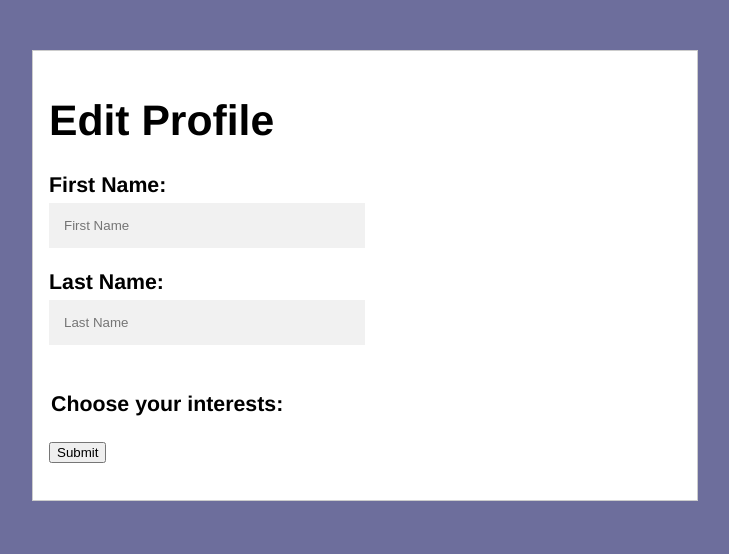
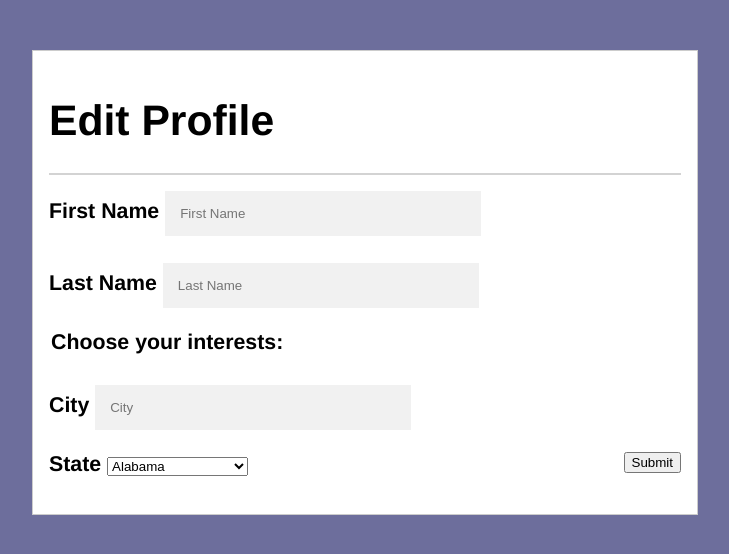
Before and after one commit to GabrielGonzalezDiaz/friends_finder, a Python web app: template templates/edit_profile.html in a window 1280 px wide. Shown: the top 554 px of the page, without its empty margins (275-1004 px from the left). Run offline with Jinja, Linux system fonts and the light colour scheme; the template is opened without the code that fills it, so the values that code supplies are empty.

Commit message:
fixed edit_profile

```diff
--- a/templates/edit_profile.html
+++ b/templates/edit_profile.html
@@ -7,50 +7,85 @@
 
     <body><center>
     <div id="profile">
-        <h1>Edit Profile</h1>
+        <h1>Edit Profile</h1><hr>
 
-        <form method="post" action="/profile-save"><b>First Name:  </b><br>
+        <form id="form" method="post" action="/profile-save">
+
+            <label for="first-name"><b >First Name</b></label>
             <input type="text" placeholder="First Name" name="name" value="{{name}}"><br>
 
-        <form method="post" action="/profile-save"><b>Last Name:  </b></br>
-        <input type="text" placeholder="Last Name" name="name" value="{{name}}">
-
-        <br><br>
+            <label for="last-name"><b>Last Name</b></label>
+            <input type="text" placeholder="Last Name" name="name" value="{{name}}"><br>
 
             <legend><b>Choose your interests:</b></legend>
-
-
-        <form method="post" action="/profile-interest">
-
             {% for interest in interest_list %}
-
                 <div>
                     <input type="checkbox" name={{interest}} value="{{interest}}">
                     <label for={{interest}}> {{interest}} </label>
                 </div>
-
-        <!-- <div>
-            <input type="checkbox" name="games" value="True">
-            <label for="games"> Games </label>
-        </div>
-        <div>
-            <input type="checkbox" name="sports" value="True">
-            <label for="sports"> Sports </label>
-        </div>
-        <div>
-            <input type="checkbox" name="music" value="True">
-            <label for="music"> Music </label>
-        </div> -->
             {% endfor %}
             <br>
-        <button type="submit">Submit </button>
+
+            <label for="city"><b>City</b></label>
+            <input type="text" placeholder="City" name="city" required><br>
+
+            <label for="state"><b>State</b></label>
+            <select>
+                <option value="AL">Alabama</option>
+                <option value="AK">Alaska</option>
+                <option value="AZ">Arizona</option>
+                <option value="AR">Arkansas</option>
+                <option value="CA">California</option>
+                <option value="CO">Colorado</option>
+                <option value="CT">Connecticut</option>
+                <option value="DE">Delaware</option>
+                <option value="DC">District Of Columbia</option>
+                <option value="FL">Florida</option>
+                <option value="GA">Georgia</option>
+                <option value="HI">Hawaii</option>
+                <option value="ID">Idaho</option>
+                <option value="IL">Illinois</option>
+                <option value="IN">Indiana</option>
+                <option value="IA">Iowa</option>
+                <option value="KS">Kansas</option>
+                <option value="KY">Kentucky</option>
+                <option value="LA">Louisiana</option>
+                <option value="ME">Maine</option>
+                <option value="MD">Maryland</option>
+                <option value="MA">Massachusetts</option>
+                <option value="MI">Michigan</option>
+                <option value="MN">Minnesota</option>
+                <option value="MS">Mississippi</option>
+                <option value="MO">Missouri</option>
+                <option value="MT">Montana</option>
+                <option value="NE">Nebraska</option>
+                <option value="NV">Nevada</option>
+                <option value="NH">New Hampshire</option>
+                <option value="NJ">New Jersey</option>
+                <option value="NM">New Mexico</option>
+                <option value="NY">New York</option>
+                <option value="NC">North Carolina</option>
+                <option value="ND">North Dakota</option>
+                <option value="OH">Ohio</option>
+                <option value="OK">Oklahoma</option>
+                <option value="OR">Oregon</option>
+                <option value="PA">Pennsylvania</option>
+                <option value="RI">Rhode Island</option>
+                <option value="SC">South Carolina</option>
+                <option value="SD">South Dakota</option>
+                <option value="TN">Tennessee</option>
+                <option value="TX">Texas</option>
+                <option value="UT">Utah</option>
+                <option value="VT">Vermont</option>
+                <option value="VA">Virginia</option>
+                <option value="WA">Washington</option>
+                <option value="WV">West Virginia</option>
+                <option value="WI">Wisconsin</option>
+                <option value="WY">Wyoming</option>
+            </select>
+            <button type="submit" style="float: right;">Submit </button>
         </form>
-
-
-
     </div>
-
-
     </center>
     </body>
     {% endblock %}
```
Lines whose indentation alone changed are shown as unchanged.
